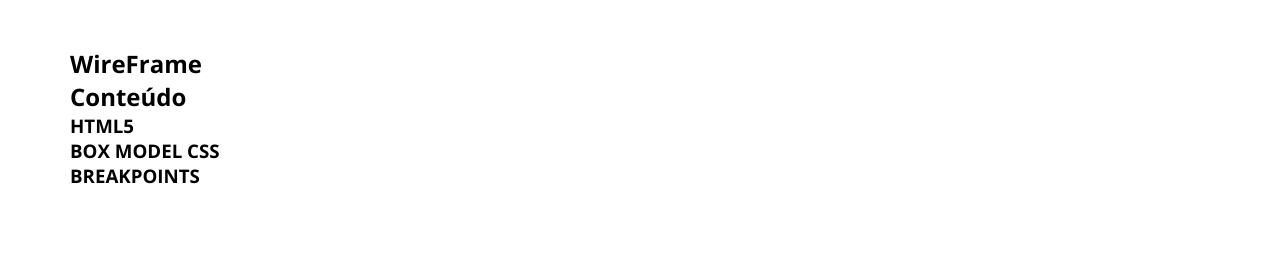
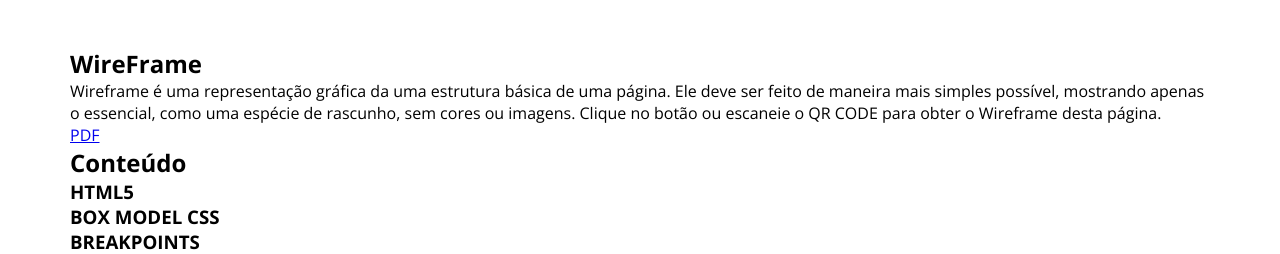
Before and after one commit to MauroNadalin/html5css3, a plain HTML site: page index.html in a window 1280 px wide. Shown: the part 1558-1812 px from the top of the page. Before the commit the page ends 1746 px from the top, so only its background shows below. Drawn offline with nearby package versions, Linux system fonts and the light colour scheme.

Commit message:
atualização do site

```diff
--- a/index.html
+++ b/index.html
@@ -39,7 +39,8 @@
         <div class="Container">
             <h1>Html5 e CSS3</h1>
             <h2>Você faz. Você vê. Voce aprende</h2>
-            <a href="https://www.youtube.com/watch?v=bS720dGvAn8&list=PLbEOwbQR9lqySIIlPJ-Qwo4f4HSuXVeWk" target="_blank" class = "Botao">Saiba +</a>
+            <a href="https://www.youtube.com/watch?v=bS720dGvAn8&list=PLbEOwbQR9lqySIIlPJ-Qwo4f4HSuXVeWk"
+                target="_blank" class="Botao">Saiba +</a>
         </div>
 
     </main>
@@ -81,23 +82,38 @@
         <div class="Container Flex3">
             <div id="textoSite">
                 <h2>One Page Site</h2>
-                <p>Ideal para negócios depequeno ou médio porte, o "one page site" é um site onde você inclui todas as informações que o visitante precisa, de forma objetiva e criativa em uma única página.</p>
+                <p>Ideal para negócios depequeno ou médio porte, o "one page site" é um site onde você inclui todas as
+                    informações que o visitante precisa, de forma objetiva e criativa em uma única página.</p>
 
             </div>
             <div id="video">
-                <iframe width="560" height="315" src=https://www.youtube.com/embed/bS720dGvAn8 title="YouTube video player" allow="accelerometer; autoplay; clipboard-write; encrypted-media; gyroscope; picture-in-picture" allowfullscreen></iframe>
+                <iframe width="560" height="315" src=https://www.youtube.com/embed/bS720dGvAn8
+                    title="YouTube video player"
+                    allow="accelerometer; autoplay; clipboard-write; encrypted-media; gyroscope; picture-in-picture"
+                    allowfullscreen></iframe>
             </div>
 
         </div>
 
     </section>
     <!-- Wire Frame -->
-    <section>
+    <section id="wireframe">
         <div class="Container">
-            <h2>WireFrame</h2>
+            <div id="textowire">
+                <h2>WireFrame</h2>
+                <p>Wireframe é uma representação gráfica da uma estrutura básica de uma página. Ele deve ser feito de
+                    maneira mais simples possível, mostrando apenas o essencial, como uma espécie de rascunho, sem cores
+                    ou imagens. Clique no botão <span>ou escaneie o QR CODE </span> para obter o Wireframe desta página.
+                </p>
+                <a href="wireframe.pdf" target=" _blank">PDF</a>
+            </div>
+            <div id="qrcode">
+
+            </div>
+
         </div>
 
-    </section >
+    </section>
     <!-- Conteúdo -->
     <section id="conteudo">
         <div class="Container">
@@ -114,7 +130,7 @@
 
         </div>
     </footer>
-    <a href="#inicio" id="topo"><img src="img/topo.png" alt= "topo do site"> </a>
+    <a href="#inicio" id="topo"><img src="img/topo.png" alt="topo do site"> </a>
 
 </body>
 
```
